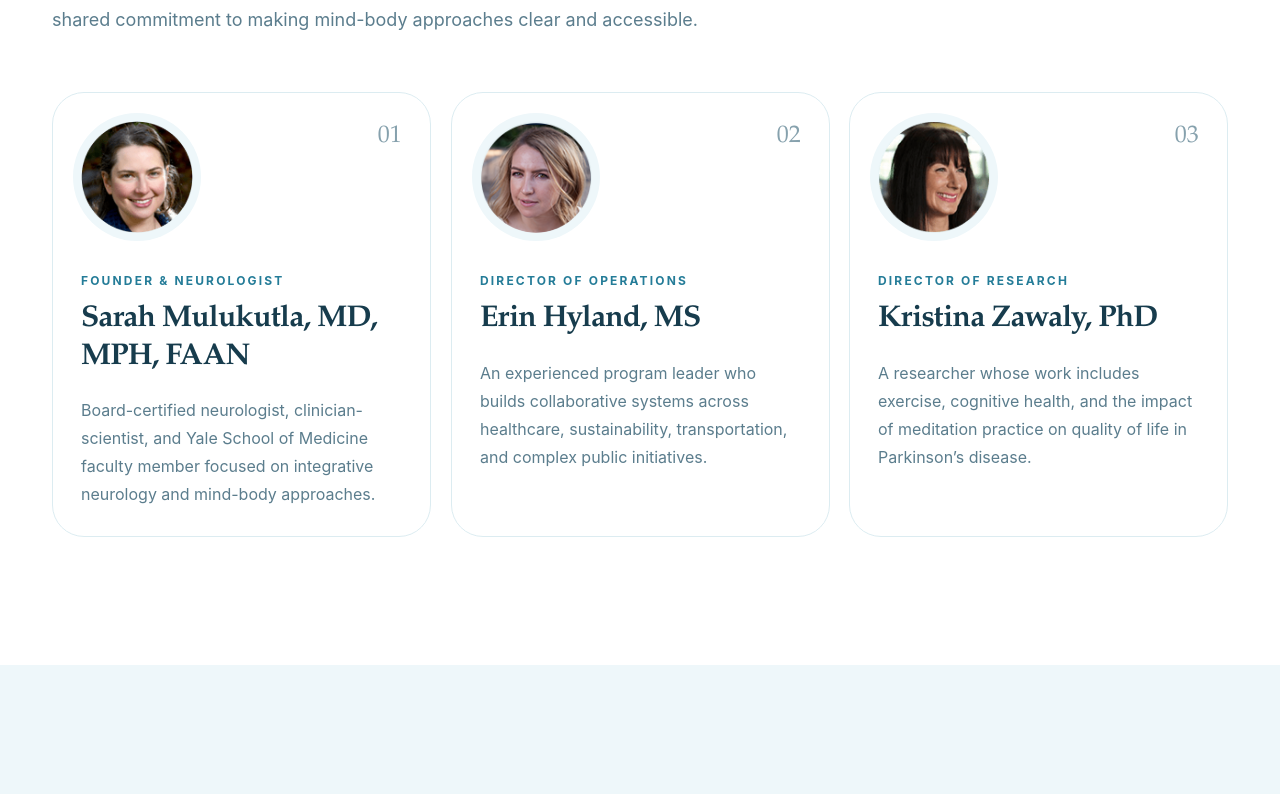
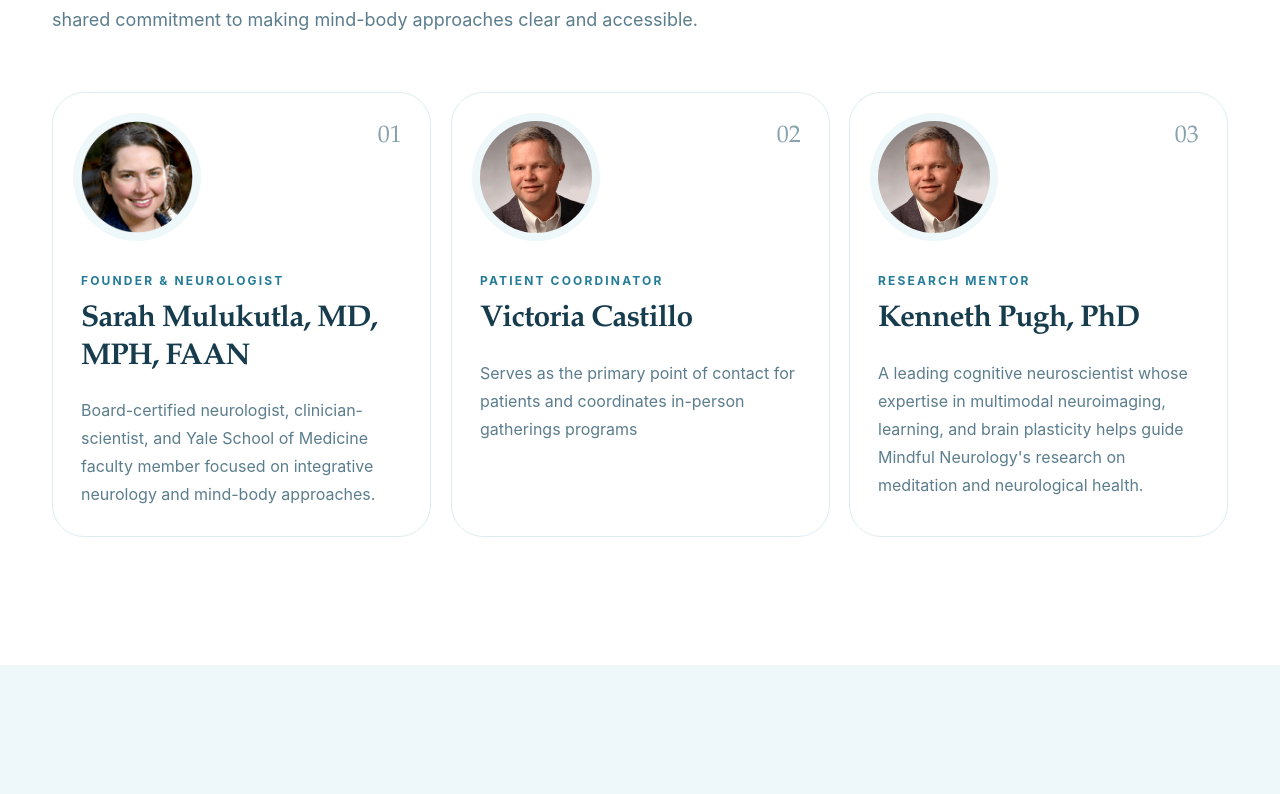
Before and after one commit to TuranAshish/mindful-neurology, a Next.js app: page / in a window 1280 px wide. Shown: the part 6262-7056 px from the top of the page. Built offline with nearby package versions, Linux system fonts and the light colour scheme.

Commit message:
Updated Names

```diff
--- a/app/page.tsx
+++ b/app/page.tsx
@@ -68,16 +68,16 @@ const team = [
     bio: "Board-certified neurologist, clinician-scientist, and Yale School of Medicine faculty member focused on integrative neurology and mind-body approaches.",
   },
   {
-    name: "Erin Hyland, MS",
-    role: "Director of Operations",
+    name: "Victoria Castillo",
+    role: "Patient Coordinator",
     image: "/images/erin-hyland.png",
-    bio: "An experienced program leader who builds collaborative systems across healthcare, sustainability, transportation, and complex public initiatives.",
+    bio: "Serves as the primary point of contact for patients and coordinates in-person gatherings programs",
   },
   {
-    name: "Kristina Zawaly, PhD",
-    role: "Director of Research",
-    image: "/images/kristina-zawaly.png",
-    bio: "A researcher whose work includes exercise, cognitive health, and the impact of meditation practice on quality of life in Parkinson’s disease.",
+    name: "Kenneth Pugh, PhD",
+    role: "Research Mentor",
+    image: "/images/erin-hyland.png",
+    bio: "A leading cognitive neuroscientist whose expertise in multimodal neuroimaging, learning, and brain plasticity helps guide Mindful Neurology's research on meditation and neurological health.",
   },
 ];
 
--- a/components/testimonials.tsx
+++ b/components/testimonials.tsx
@@ -20,6 +20,23 @@ const testimonials = [
     quote: "It is empowering to understand how integrative therapies can help manage Parkinson’s disease alongside pharmacological treatment.",
     author: "Patient, age 63",
   },
+  {
+    quote: "Five years later, the mindfulness techniques I learned at Mindful Neurology remain a cornerstone of my daily routine. I use them to focus my thinking and achieve better recall, which is no small task after my significant brain injury which very much disrupted my focus.",
+    author: "Patient, age 58",
+  },
+  {
+    quote: "You introduce to such a science an alternate route for a people that have a lot to bear with PD. An alternate route that actually can work in tandem with classical neurology. This is a ground-breaking endeavor.",
+    author: "Caregiver, age 81",
+  },
+  {
+    quote: "The gift of the program was in hearing voices other than those of gloom and doom (irreversible, degenerative, progressive, etc). Pairing knowledge from western medicine especially regarding neuroplasticity, with the ancient practices developed in the East – this pairing satisfied both my right and left brains and made space for a modicum of hope.",
+    author: "Course Participant, age 68",
+  },
+  {
+    quote: "This is a field that can truly help people with PD, and no-one better than Sarah and her team.",
+    author: "Patient and Course Participant, Age 77",
+  },
+
 ];
 
 export function Testimonials() {
```
Also changed, not shown: public/images/erin-hyland.png.
